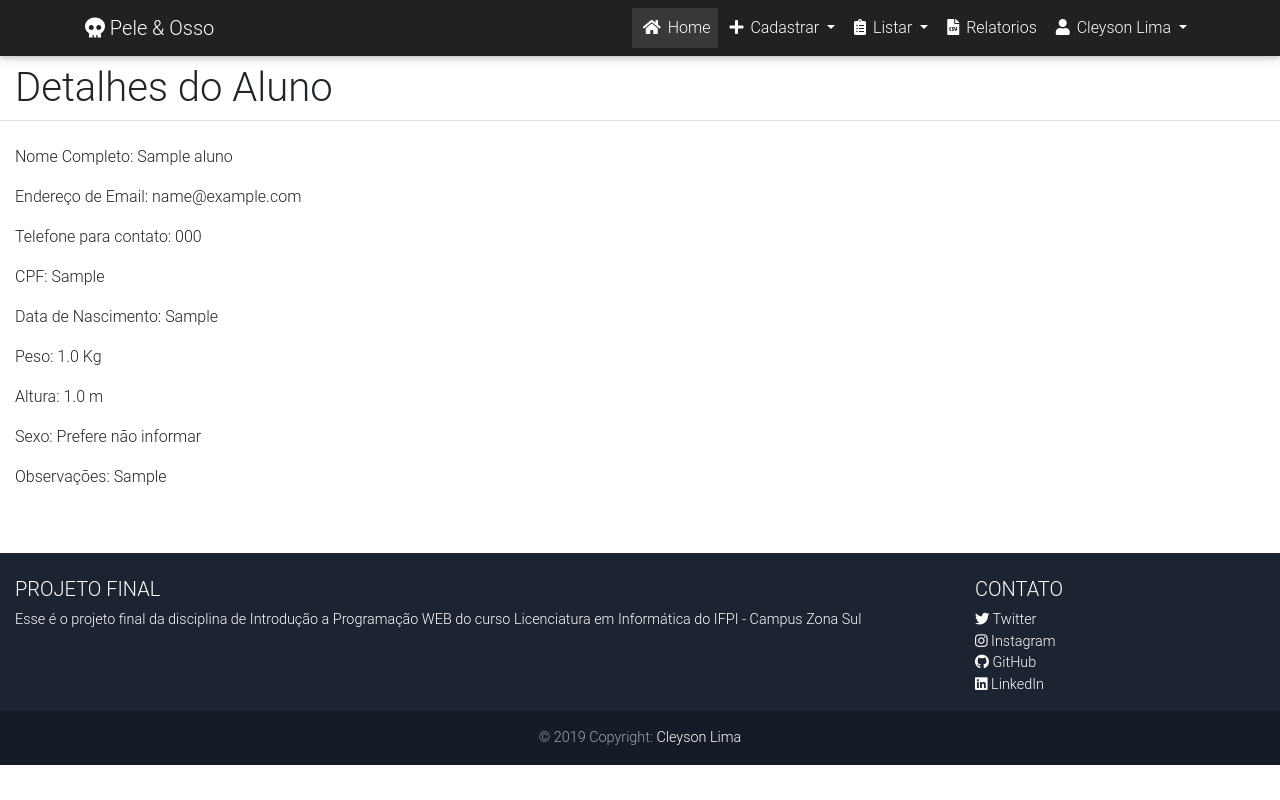
After one commit to CleysonPH/pele_osso_gym, a Flask app: page /detalhes/aluno/1 in a window 1280 px wide. The commit adds this page. Run offline with Flask 2, Linux system fonts and the light colour scheme; tables that the repository leaves empty hold one stand-in row (values such as "Sample post"); some libraries are stand-ins or nearby versions.

Commit message:
Implementei a tela de detalhes do Aluno

```diff
--- a/app/aluno/routes.py
+++ b/app/aluno/routes.py
@@ -4,17 +4,20 @@ from app import app, db
 from app.aluno.models import Aluno
 
 
-@app.route('/alunos/listar/')
+@app.route('/listar/alunos/')
 def lista_alunos():
+    titulo = 'Listar Alunos'
     alunos = Aluno.query.all()
 
-    return render_template('/aluno/lista_alunos.html', alunos=alunos)
+    return render_template('/aluno/lista_alunos.html', titulo=titulo, alunos=alunos)
 
 
-@app.route('/aluno/cadastrar/', methods=['GET', 'POST'])
+@app.route('/cadastrar/aluno/', methods=['GET', 'POST'])
 def cadastrar_aluno():
+    titulo = 'Cadastrar Aluno'
+
     if request.method == 'GET':
-        return render_template('/aluno/cadastar_aluno.html')
+        return render_template('/aluno/cadastar_aluno.html', titulo=titulo)
 
     aluno = Aluno(
         nome = request.form.get('nome'),
@@ -34,3 +37,11 @@ def cadastrar_aluno():
     flash('Aluno cadastrado com sucesso!')
 
     return redirect(url_for('cadastrar_aluno'))
+
+
+@app.route('/detalhes/aluno/<int:id>')
+def detalhar_aluno(id):
+    aluno = Aluno.query.get_or_404(id)
+    titulo = 'Detalhes do Aluno'
+
+    return render_template('/aluno/detalhar_aluno.html', titulo=titulo, aluno=aluno)
--- a/app/templates/aluno/cadastar_aluno.html
+++ b/app/templates/aluno/cadastar_aluno.html
@@ -1,4 +1,6 @@
 {% extends 'base.html' %}
+
+{% block title %}{{ titulo }}{% endblock %}
 
 {% block main_class %}container{% endblock %}
 
@@ -6,7 +8,7 @@
 
     <div class="row">
         <div class="col-sm-12 border-bottom mt-2 mb-4">
-            <h1>Cadastrar Aluno</h1>
+            <h1>{{ titulo }}</h1>
         </div>
     </div>
 
--- /dev/null
+++ b/app/templates/aluno/detalhar_aluno.html
@@ -0,0 +1,51 @@
+{% extends 'base.html' %}
+
+{% block title %}{{ titulo }}{% endblock %}
+
+{% block main_clas %}container{% endblock %}
+
+{% block content %}
+
+    <div class="row">
+        <div class="col-sm-12 border-bottom mt-2 mb-4">
+            <h1>{{ titulo }}</h1>
+        </div>
+    </div>
+
+    <div class="row">
+        <div class="col-sm-12">
+            <p>Nome Completo: {{ aluno.nome }}</p>
+        </div>
+        <div class="col-sm-12">
+            <p>Endereço de Email: {{ aluno.email }}</p>
+        </div>
+        <div class="col-sm-12">
+            <p>Telefone para contato: {{ aluno.telefone }}</p>
+        </div>
+        <div class="col-sm-12">
+            <p>CPF: {{ aluno.cpf }}</p>
+        </div>
+        <div class="col-sm-12">
+            <p>Data de Nascimento: {{ aluno.data_nascimento }}</p>
+        </div>
+        <div class="col-sm-12">
+            <p>Peso: {{ aluno.peso }} Kg</p>
+        </div>
+        <div class="col-sm-12">
+            <p>Altura: {{ aluno.altura }} m</p>
+        </div>
+        <div class="col-sm-12">
+            {% if aluno.sexo == 'M' %}
+                <p>Sexo: Masculino</p>
+            {% elif aluno.sexo == 'F' %}
+                <p>Sexo: Feminino</p>
+            {% else %}
+                <p>Sexo: Prefere não informar</p>
+            {% endif %}
+        </div>
+        <div class="col-sm-12">
+            <p>Observações: {{ aluno.observacoes }}</p>
+        </div>
+    </div>
+
+{% endblock %}
```
Also changed, not shown: app/templates/aluno/lista_alunos.html (+10 -2 lines).
